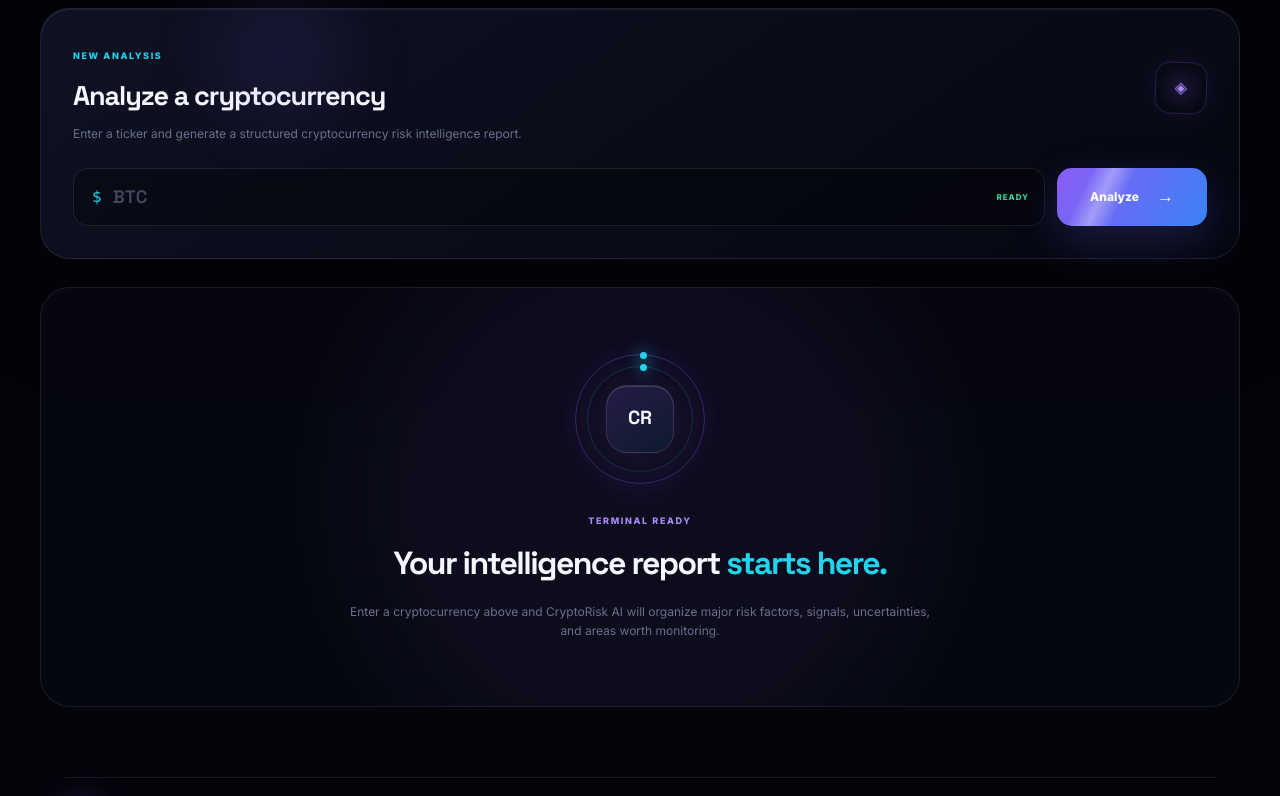
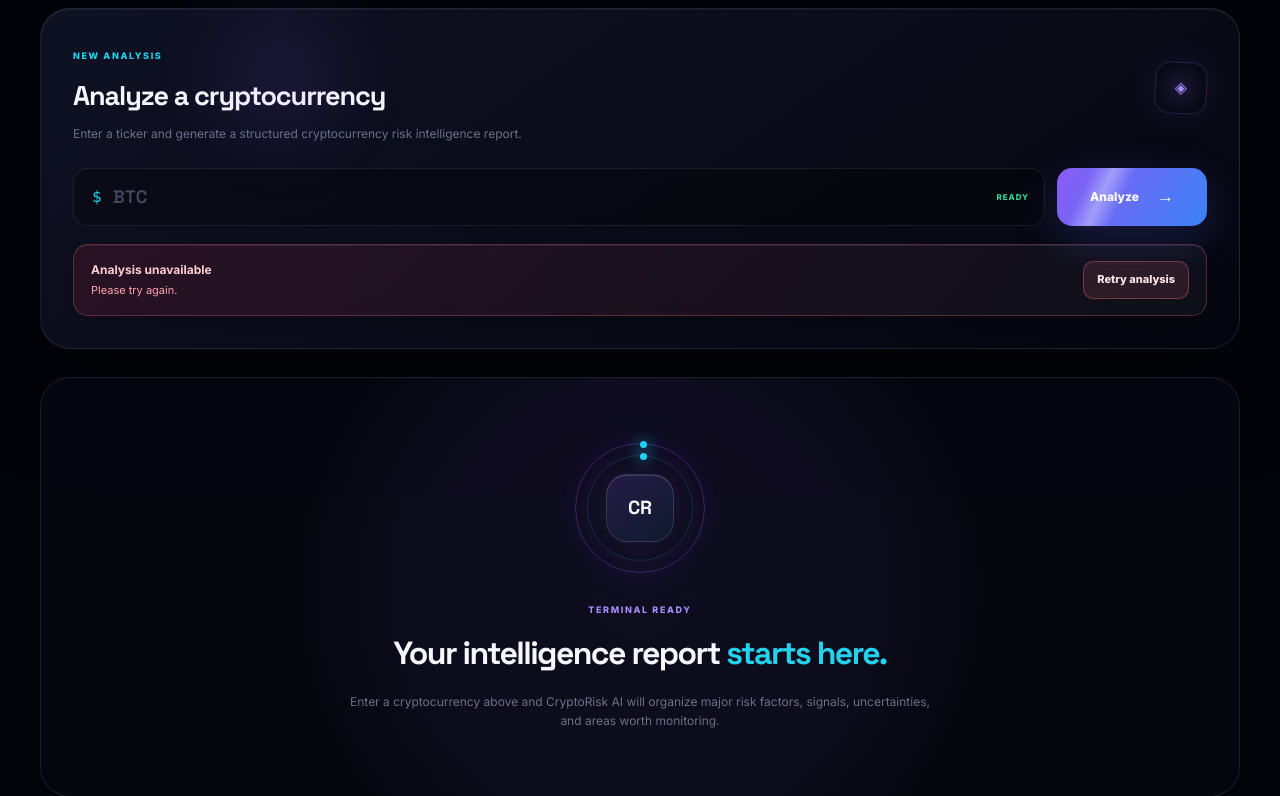
Before and after one commit to chetanaybuilder/Crypto-Risk-AI, a Flask app: page /dashboard in a window 1280 px wide. Shown: the part 707-1503 px from the top of the page. Run offline with Flask 3, Linux system fonts and the light colour scheme; the visitor is signed in with stand-in values (Sample User, id 1); data that the repository does not hold is empty; parts of the project's set-up code (start-up, migrations or seed data) failed here and were passed over; some libraries are stand-ins or nearby versions.

Commit message:
Fix Gemini analysis flow and progress UX

```diff
--- a/backend/app.py
+++ b/backend/app.py
@@ -15,6 +15,7 @@ import json
 import logging
 import os
 import re
+from concurrent.futures import ThreadPoolExecutor, TimeoutError
 from threading import Lock
 
 import psycopg2
@@ -28,6 +29,7 @@ from flask import (
     render_template,
     request,
     session,
+    jsonify,
     url_for,
 )
 from google import genai
@@ -611,7 +613,9 @@ The report must identify:
 5. Important positive/neutral market signals.
 6. What developments the user should monitor next.
 
-Return ONLY valid JSON.
+Return ONLY valid JSON. Analyze only the asset symbol and information
+available in this request. Do not invent prices, volume, news, market
+capitalization, confidence, or other unavailable measurements.
 
 Use EXACTLY this schema:
 
@@ -625,6 +629,14 @@ Use EXACTLY this schema:
 
     "summary":
         "A concise 2-3 sentence executive intelligence summary.",
+
+    "key_insight":
+        "One specific, decision-relevant insight grounded in the available information.",
+
+    "risk_factors": [
+        "A concise explanation of the first major risk driver.",
+        "A concise explanation of the second major risk driver."
+    ],
 
     "problem_solved":
         "Explain clearly what user problem CryptoRisk AI solves for this asset.",
@@ -680,6 +692,7 @@ QUALITY RULES:
 - Exactly 3 key risks.
 - Exactly 3 key signals.
 - Exactly 3 watch-next items.
+- Include 1-3 risk_factors and one key_insight.
 - Return JSON only.
 """
 
@@ -786,6 +799,28 @@ def normalize_report(data, token_symbol):
         )
     ).strip()
 
+    key_insight = str(
+        data.get(
+            "key_insight",
+            "The available context is limited, so verify current market data before relying on this assessment.",
+        )
+    ).strip()
+
+    raw_factors = data.get("risk_factors", [])
+    risk_factors = []
+    if isinstance(raw_factors, list):
+        risk_factors = [
+            str(item).strip()
+            for item in raw_factors[:3]
+            if str(item).strip()
+        ]
+
+    if not risk_factors:
+        risk_factors = [
+            "Live price, volume, and liquidity data are unavailable to this analysis.",
+            "Broader market, regulatory, and project-specific conditions may change the risk quickly.",
+        ]
+
     problem_solved = str(
         data.get(
             "problem_solved",
@@ -984,6 +1019,10 @@ def normalize_report(data, token_symbol):
 
         "summary": summary,
 
+        "key_insight": key_insight,
+
+        "risk_factors": risk_factors,
+
         "problem_solved": problem_solved,
 
         "key_risks": key_risks,
@@ -1099,10 +1138,17 @@ def dashboard():
                 token_symbol,
             )
 
-            response = client.models.generate_content(
+            executor = ThreadPoolExecutor(max_workers=1)
+            future = executor.submit(
+                client.models.generate_content,
                 model="gemini-2.5-flash",
                 contents=prompt,
             )
+
+            try:
+                response = future.result(timeout=45)
+            finally:
+                executor.shutdown(wait=False, cancel_futures=True)
 
             raw_result = (
                 response.text.strip()
@@ -1203,20 +1249,38 @@ def dashboard():
                     cursor.close()
                     connection.close()
 
+            if request.headers.get("X-Requested-With") == "XMLHttpRequest":
+                return jsonify({"success": True})
+
         # ==================================================
         # JSON ERROR
         # ==================================================
 
+        except TimeoutError:
+
+            logger.error("Gemini analysis timed out for %s.", token_symbol)
+
+            if request.headers.get("X-Requested-With") == "XMLHttpRequest":
+                return jsonify({
+                    "success": False,
+                    "message": "Analysis timed out. Please try again.",
+                }), 504
+
+            flash("Analysis timed out. Please try again.", "danger")
+
         except json.JSONDecodeError:
 
             logger.exception(
                 "Gemini returned invalid JSON."
             )
 
-            flash(
-                "AI returned an invalid report. Please try again.",
-                "danger",
-            )
+            if request.headers.get("X-Requested-With") == "XMLHttpRequest":
+                return jsonify({
+                    "success": False,
+                    "message": "AI returned an invalid report. Please try again.",
+                }), 502
+
+            flash("AI returned an invalid report. Please try again.", "danger")
 
         # ==================================================
         # GEMINI QUOTA ERROR
@@ -1237,11 +1301,12 @@ def dashboard():
                     token_symbol,
                 )
 
-                flash(
-                    "Gemini free-tier quota is currently exhausted. "
-                    "Please wait and try again later.",
-                    "warning",
-                )
+                message = "Gemini is temporarily rate-limited. Please wait and try again."
+
+                if request.headers.get("X-Requested-With") == "XMLHttpRequest":
+                    return jsonify({"success": False, "message": message}), 429
+
+                flash(message, "warning")
 
             else:
 
@@ -1249,10 +1314,12 @@ def dashboard():
                     "Gemini cryptocurrency analysis failed."
                 )
 
-                flash(
-                    "Unable to generate cryptocurrency analysis.",
-                    "danger",
-                )
+                message = "Unable to generate cryptocurrency analysis. Please try again."
+
+                if request.headers.get("X-Requested-With") == "XMLHttpRequest":
+                    return jsonify({"success": False, "message": message}), 502
+
+                flash(message, "danger")
 
     # ======================================================
     # HISTORY
@@ -1305,6 +1372,19 @@ def dashboard():
             cursor.close()
             connection.close()
 
+    if not latest_analysis and history:
+        latest_row = history[0]
+        latest_analysis = normalize_report(
+            {
+                "trend": latest_row["trend"],
+                "risk_score": latest_row["risk_score"],
+                "predicted_price": latest_row["predicted_price"],
+                "summary": latest_row["summary"],
+            },
+            latest_row["token_symbol"],
+        )
+        latest_analysis["id"] = latest_row["id"]
+
     # ======================================================
     # RENDER
     # ======================================================
--- a/backend/static/script.js
+++ b/backend/static/script.js
@@ -15,30 +15,17 @@ document.addEventListener("DOMContentLoaded", () => {
         ".search-card form"
     );
 
-    const overlay = document.getElementById(
-        "analysisProgress"
-    );
+    const overlay = document.getElementById("analysis-progress");
 
-    const progressFill = document.getElementById(
-        "progressFill"
-    );
+    const progressFill = document.getElementById("progress-fill");
 
-    const progressPercent = document.getElementById(
-        "progressPercent"
-    );
+    const progressPercent = document.getElementById("progress-percent");
 
-    const progressMessage = document.getElementById(
-        "progressMessage"
-    );
+    const progressMessage = document.getElementById("progress-title");
 
-    const progressStage = document.getElementById(
-        "progressStage"
-    );
+    const progressStage = null;
 
-    const progressStatuses =
-        document.querySelectorAll(
-            ".progress-status"
-        );
+    const progressStatuses = document.querySelectorAll(".progress-step");
 
 
     /*
@@ -76,35 +63,35 @@ document.addEventListener("DOMContentLoaded", () => {
 
     const progressStages = [
         {
-            percent: 18,
+            percent: 10,
             stage: "INITIALIZING",
             message:
                 "Preparing cryptocurrency intelligence request...",
             active: 0
         },
         {
-            percent: 38,
+            percent: 20,
             stage: "RESEARCHING",
             message:
                 "Building the asset risk intelligence context...",
             active: 0
         },
         {
-            percent: 62,
+            percent: 50,
             stage: "AI ANALYSIS",
             message:
                 "Gemini is evaluating risks and market signals...",
             active: 1
         },
         {
-            percent: 82,
+            percent: 80,
             stage: "STRUCTURING",
             message:
                 "Structuring your intelligence report...",
             active: 2
         },
         {
-            percent: 94,
+            percent: 90,
             stage: "SECURING",
             message:
                 "Saving your analysis securely...",
@@ -191,6 +178,8 @@ document.addEventListener("DOMContentLoaded", () => {
 
         let currentStage = 0;
 
+        clearInterval(progressTimer);
+
         updateProgress(
             progressStages[0]
         );
@@ -198,10 +187,7 @@ document.addEventListener("DOMContentLoaded", () => {
         progressTimer = setInterval(
             () => {
 
-                if (
-                    currentStage <
-                    progressStages.length - 1
-                ) {
+                if (currentStage < progressStages.length - 1) {
 
                     currentStage++;
 
@@ -209,12 +195,6 @@ document.addEventListener("DOMContentLoaded", () => {
                         progressStages[
                             currentStage
                         ]
-                    );
-
-                } else {
-
-                    clearInterval(
-                        progressTimer
                     );
 
                 }
@@ -234,9 +214,8 @@ document.addEventListener("DOMContentLoaded", () => {
 
     if (form) {
 
-        form.addEventListener(
-            "submit",
-            (event) => {
+        form.addEventListener("submit", async (event) => {
+            event.preventDefault();
 
                 const button =
                     form.querySelector(
@@ -254,24 +233,8 @@ document.addEventListener("DOMContentLoaded", () => {
                         : "";
 
 
-                if (!token) {
+                if (!token || form.dataset.submitting === "true") {
                     return;
-                }
-
-
-                /*
-                Prevent double submissions.
-                */
-
-                if (
-                    form.dataset.submitting ===
-                    "true"
-                ) {
-
-                    event.preventDefault();
-
-                    return;
-
                 }
 
 
@@ -299,9 +262,73 @@ document.addEventListener("DOMContentLoaded", () => {
 
                 startProgress();
 
-            }
+                const errorBox = document.getElementById("analysis-error");
+                const errorMessage = document.getElementById("analysis-error-message");
+
+                if (errorBox) {
+                    errorBox.hidden = true;
+                }
+
+                const controller = new AbortController();
+                const timeout = setTimeout(() => controller.abort(), 50000);
+
+                try {
+                    const response = await fetch(form.action || "/dashboard", {
+                        method: "POST",
+                        headers: {
+                            "X-Requested-With": "XMLHttpRequest",
+                            "Content-Type": "application/x-www-form-urlencoded",
+                        },
+                        body: new URLSearchParams({ token_symbol: token }),
+                        signal: controller.signal,
+                    });
+
+                    const result = await response.json();
+
+                    if (!response.ok || !result.success) {
+                        throw new Error(result.message || "Analysis could not be completed.");
+                    }
+
+                    updateProgress({
+                        percent: 100,
+                        stage: "REPORT",
+                        message: "Intelligence report ready.",
+                        active: 3,
+                    });
+                    window.location.reload();
+                } catch (error) {
+                    clearInterval(progressTimer);
+                    document.body.classList.remove("analysis-running");
+                    overlay.classList.remove("is-visible");
+                    overlay.setAttribute("aria-hidden", "true");
+                    form.dataset.submitting = "false";
+                    button.disabled = false;
+                    button.classList.remove("is-loading");
+
+                    if (text) {
+                        text.textContent = "Analyze";
+                    }
+
+                    if (errorBox) {
+                        errorBox.hidden = false;
+                        errorMessage.textContent = error.name === "AbortError"
+                            ? "Analysis timed out. Please try again."
+                            : error.message;
+                    }
+                } finally {
+                    clearTimeout(timeout);
+                }
+            });
+
+    }
+
+    const retryButton = document.getElementById("retry-analysis");
+
+    if (retryButton && form) {
+        retryButton.addEventListener(
+            "click",
+            () => form.requestSubmit()
         );
-
     }
 
 
--- a/backend/static/style.css
+++ b/backend/static/style.css
@@ -1610,6 +1626,76 @@ button {
     background: var(--purple);
     box-shadow:
         0 0 9px rgba(139, 92, 246, 0.7);
+}
+.analysis-error {
+    display: flex;
+    align-items: center;
+    justify-content: space-between;
+    gap: 18px;
+    margin-top: 18px;
+    padding: 15px 17px;
+    border: 1px solid rgba(251, 113, 133, 0.28);
+    border-radius: 15px;
+    background: linear-gradient(120deg, rgba(127, 29, 55, 0.24), rgba(255, 255, 255, 0.035));
+    box-shadow: inset 0 1px rgba(255, 255, 255, 0.08), 0 12px 35px rgba(0, 0, 0, 0.2);
+    color: #fecdd3;
+}
+.analysis-error strong {
+    display: block;
+    font-size: 12px;
+}
+.analysis-error p {
+    margin-top: 3px;
+    color: #fda4af;
+    font-size: 11px;
+}
+.retry-analysis-button {
+    flex: 0 0 auto;
+    padding: 9px 13px;
+    border: 1px solid rgba(251, 113, 133, 0.35);
+    border-radius: 10px;
+    background: rgba(251, 113, 133, 0.12);
+    color: #ffe4e6;
+    cursor: pointer;
+    font-size: 11px;
+    font-weight: 800;
+    transition: transform 0.25s ease, background 0.25s ease;
+}
+.retry-analysis-button:hover {
+    transform: translateY(-2px);
+    background: rgba(251, 113, 133, 0.22);
+}
+.analysis-detail-grid {
+    margin-top: 18px;
+}
+.factor-list {
+    display: grid;
+    gap: 13px;
+}
+.factor-item {
+    display: flex;
+    align-items: flex-start;
+    gap: 10px;
+    color: var(--text-soft);
+    font-size: 12px;
+}
+.factor-item span {
+    width: 7px;
+    height: 7px;
+    flex: 0 0 auto;
+    margin-top: 7px;
+    border-radius: 50%;
+    background: var(--danger);
+    box-shadow: 0 0 12px rgba(251, 113, 133, 0.65);
+}
+.key-insight-panel {
+    background: linear-gradient(145deg, rgba(34, 211, 238, 0.08), rgba(139, 92, 246, 0.07));
+}
+.key-insight {
+    color: #dbeafe;
+    font-family: var(--font-display);
+    font-size: 16px;
+    line-height: 1.55;
 }
 /* =========================================================
    FLASH MESSAGES
--- a/backend/templates/dashboard.html
+++ b/backend/templates/dashboard.html
@@ -237,6 +237,13 @@
                     </span>
                 </div>
             </div>
+            <div class="analysis-error" id="analysis-error" role="alert" hidden>
+                <div>
+                    <strong>Analysis unavailable</strong>
+                    <p id="analysis-error-message">Please try again.</p>
+                </div>
+                <button type="button" class="retry-analysis-button" id="retry-analysis">Retry analysis</button>
+            </div>
         </section>
         <!-- =================================================
              FLASH MESSAGES
@@ -359,6 +366,30 @@
                     <p>
                         {{ latest.summary }}
                     </p>
+                </div>
+            </div>
+            <div class="intelligence-columns analysis-detail-grid">
+                <div class="report-panel">
+                    <div class="panel-header">
+                        <div>
+                            <span class="section-kicker">RISK DRIVERS</span>
+                            <h3>What is driving risk</h3>
+                        </div>
+                    </div>
+                    <div class="factor-list">
+                        {% for factor in latest.risk_factors %}
+                            <div class="factor-item"><span></span><p>{{ factor }}</p></div>
+                        {% endfor %}
+                    </div>
+                </div>
+                <div class="report-panel key-insight-panel">
+                    <div class="panel-header">
+                        <div>
+                            <span class="section-kicker">KEY INSIGHT</span>
+                            <h3>Signal to remember</h3>
+                        </div>
+                    </div>
+                    <p class="key-insight">{{ latest.key_insight }}</p>
                 </div>
             </div>
             <!-- =============================================
@@ -658,6 +689,6 @@
     <!-- =====================================================
          DASHBOARD JAVASCRIPT
     ====================================================== -->
-    <script src="{{ url_for('static', filename='dashboard.js') }}"></script>
+    <script src="{{ url_for('static', filename='script.js') }}"></script>
 </body>
 </html>
```
Also changed, not shown: other parts of backend/static/style.css (+27 -4 lines).
